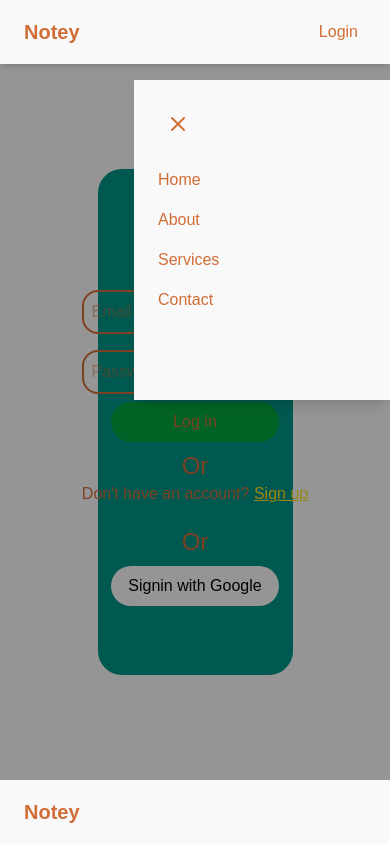
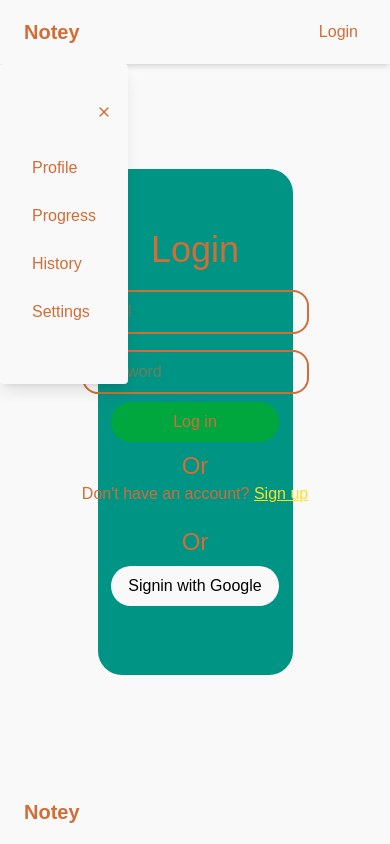
Before and after one commit to zayinhd/notey, a Next.js app: page /auth/login in a window 390 px wide. Both pictures are taken after a click on the button "Login". Built offline with nearby package versions, Linux system fonts and the light colour scheme; no server answers.

Commit message:
added user sidebar

```diff
--- a/app/components/ui/navigation/navbarClient.tsx
+++ b/app/components/ui/navigation/navbarClient.tsx
@@ -9,39 +9,35 @@ export default function NavbarClient({ user }: { user: any }) {
 
     return (
         <>
-            {user ? (
-                <nav className="fixed top-0 left-0 right-0 h-16 bg-white shadow-md flex items-center justify-between px-6 z-50">
-                    <h1 className="text-xl font-bold">Notey</h1>
-                    <div className="">
+            <nav className="fixed top-0 left-0 right-0 h-16 bg-white shadow-md flex items-center justify-between px-6 z-50">
+                <h1 className="text-xl font-bold">Notey</h1>
+
+                <div>
+                    {user?.user_metadata?.avatar_url ? (
                         <button
-                            onClick={() => setOpen(true)}
-                            className="md:hidden p-2 rounded-lg hover:bg-gray-100"
+                            onClick={() => setOpen(!open)}
+                            className=" p-2 rounded-full hover:bg-secondary"
                         >
                             <Image
                                 src={user.user_metadata.avatar_url}
                                 alt="User profile"
                                 width={32}
                                 height={32}
-                                className="rounded-full"
+                                className="rounded-full "
                             />
                         </button>
-                    </div>
-                </nav>
-            ) : (
-                <nav className="fixed top-0 left-0 right-0 h-16 bg-white shadow-md flex items-center justify-between px-6 z-50">
-                    <h1 className="text-xl font-bold">Notey</h1>
-                    <div className="">
+                    ) : (
                         <button
                             onClick={() => setOpen(true)}
                             className="md:hidden p-2 rounded-lg hover:bg-gray-100"
                         >
                             Login
                         </button>
-                    </div>
-                </nav>
-            )}
+                    )}
+                </div>
+            </nav>
 
-            <Sidebar open={open} setOpen={setOpen} />
+            {open && <Sidebar open={open} setOpen={setOpen} />}
         </>
     );
 }
--- a/app/components/ui/navigation/sidebar.tsx
+++ b/app/components/ui/navigation/sidebar.tsx
@@ -1,6 +1,8 @@
 "use client";
-import { motion } from "motion/react";
+
+import { motion, AnimatePresence } from "framer-motion";
 import { X } from "lucide-react";
+import Link from "next/link";
 
 interface SidebarProps {
     open: boolean;
@@ -9,42 +11,43 @@ interface SidebarProps {
 
 export default function Sidebar({ open, setOpen }: SidebarProps) {
     return (
-        <>
+        <AnimatePresence>
             {open && (
-                <div
-                    onClick={() => setOpen(false)}
-                    className="fixed inset-0 bg-black/40 z-40"
-                />
+                <motion.div
+                    key="user-sidebar"
+                    initial={{ x: "100%" }}
+                    animate={{ x: 0 }}
+                    exit={{ x: "100%" }}
+                    transition={{ duration: 0.3, ease: "easeInOut" }}
+                    className={`w-32 mr-1 fixed top-16  h-80 rounded bg-white shadow-lg z-50 p-2`}
+                >
+                    <div className="mt-6 flex  flex-col ">
+                        <div className="flex flex-row-reverse ">
+                            <button
+                                onClick={() => setOpen(!open)}
+                                className="p-2 rounded hover:bg-secondary hover:text-white"
+                            >
+                                <X size={16} />
+                            </button>
+                        </div>
+
+                        <ul className=" mx-auto pt-6 flex flex-col items-center gap-4">
+                            <li className="w-full p-1  rounded hover:text-white hover:bg-secondary">
+                                <Link href="#">Profile</Link>
+                            </li>
+                            <li className="w-full p-1  rounded hover:text-white hover:bg-secondary">
+                                <Link href="#">Progress</Link>
+                            </li>
+                            <li className="w-full p-1  rounded hover:text-white hover:bg-secondary">
+                                <Link href="#">History</Link>
+                            </li>
+                            <li className="w-full p-1  rounded hover:text-white hover:bg-secondary">
+                                <Link href="#">Settings</Link>
+                            </li>
+                        </ul>
+                    </div>
+                </motion.div>
             )}
-
-            <motion.aside
-                initial={{ x: "100%" }}
-                animate={{ x: open ? "0%" : "100%" }}
-                transition={{ type: "tween", duration: 0.3 }}
-                className="fixed top-20 right-0 h-80 w-64 bg-white shadow-lg z-50 p-6"
-            >
-                <button
-                    onClick={() => setOpen(false)}
-                    className="mb-6 p-2 rounded-lg hover:bg-gray-100"
-                >
-                    <X size={24} />
-                </button>
-
-                <nav className="flex flex-col gap-4">
-                    <a href="#" className="hover:text-blue-600">
-                        Home
-                    </a>
-                    <a href="#" className="hover:text-blue-600">
-                        About
-                    </a>
-                    <a href="#" className="hover:text-blue-600">
-                        Services
-                    </a>
-                    <a href="#" className="hover:text-blue-600">
-                        Contact
-                    </a>
-                </nav>
-            </motion.aside>
-        </>
+        </AnimatePresence>
     );
 }
```
